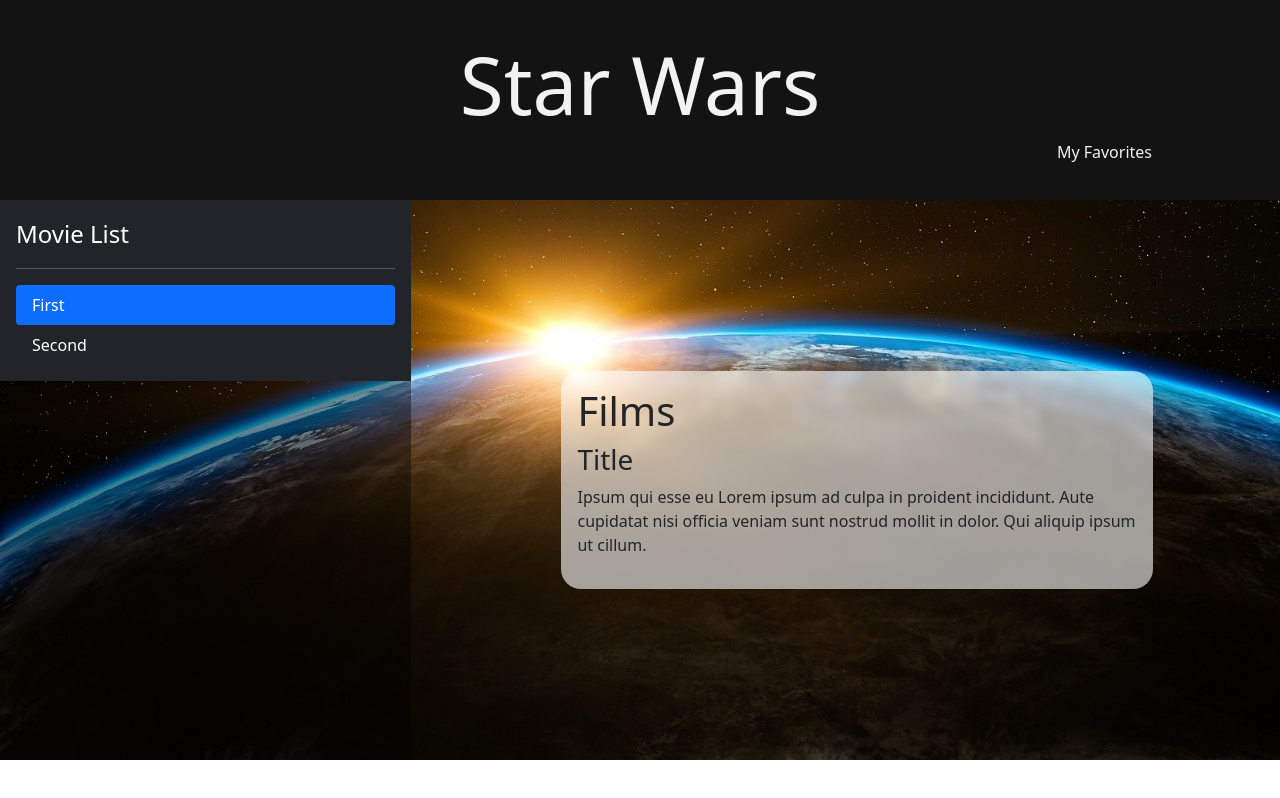
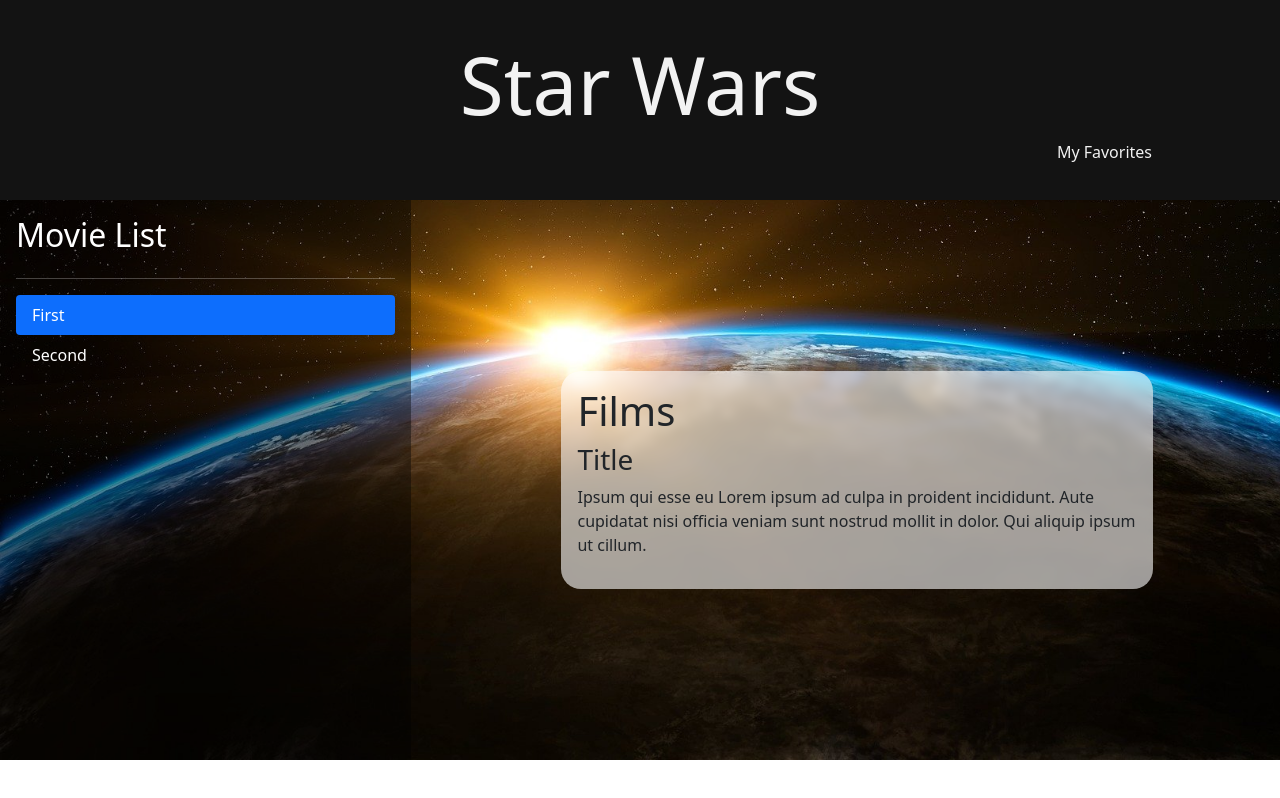
Before and after one commit to IvanHatt/starwars-project, a React (Create React App) app: page / in a window 1280 px wide. Built offline with nearby package versions, Linux system fonts and the light colour scheme.

Commit message:
Refactor refactor content

```diff
--- a/src/components/Toc.js
+++ b/src/components/Toc.js
@@ -3,8 +3,8 @@
 const Toc = () => {
   return (
     <div className='toc-container'>
-      <div className='d-flex flex-column flex-shrink-0 p-3 text-white bg-dark'>
-        <span className='fs-4'>Movie List</span>
+      <div className='d-flex flex-column flex-shrink-0 p-3 text-white'>
+        <h2>Movie List</h2>
         <hr></hr>
         <ul className='nav nav-pills flex-column mb-auto'>
           <li className='nav-item'>
```
